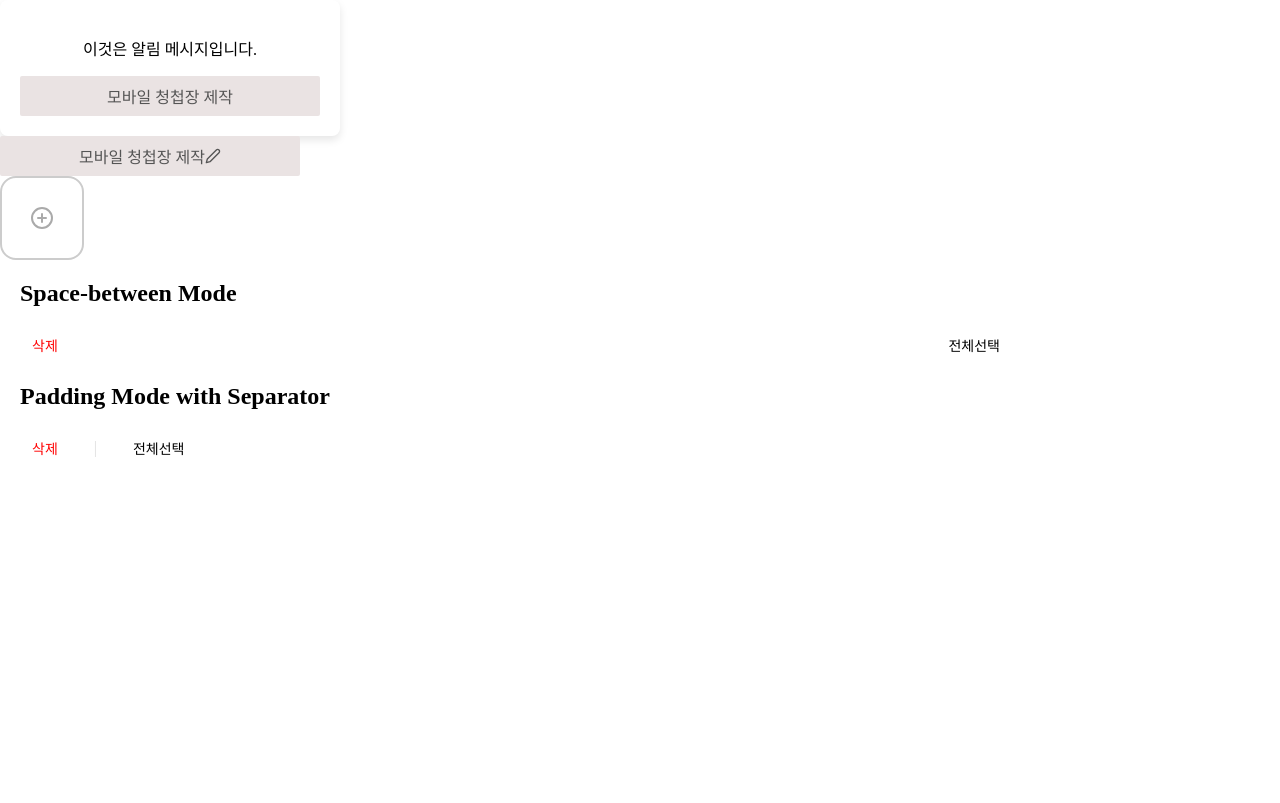
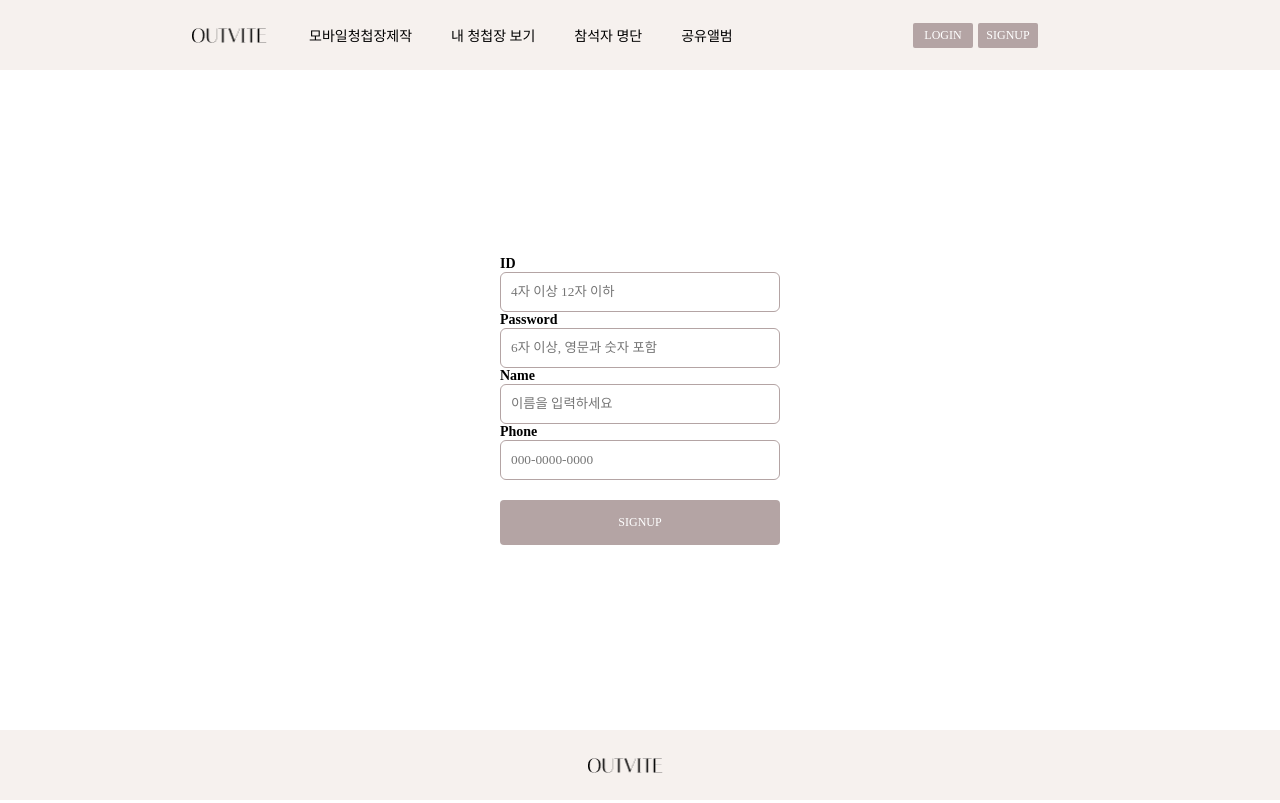
Before and after one commit to SCSA-team-1/Outvite, a React (Create React App) app in the folder dev/FE/outvite/: page / in a window 1280 px wide. Built offline with nearby package versions, Linux system fonts and the light colour scheme; a web font is replaced by a local one.

Commit message:
:bug:_app.js 불필요한 변수 제거_(#28)

```diff
--- a/dev/FE/outvite/src/App.js
+++ b/dev/FE/outvite/src/App.js
@@ -1,34 +1,13 @@
 /** @format */
 import React, { useState } from "react";
 import "./App.css";
-import CommonButton from "../src/components/common/CommonButton/CommonButton";
-import { FiEdit2 } from "react-icons/fi";
-import CommonAlert from "../src/components/common/CommonAlert/CommonAlert";
-import CommonPhotoUploader from "./components/common/CommonPhotoUploader/CommonPhotoUploader";
-import Test from "./Test";
-
+// import LogInPage from "./pages/main/LogInPage";
+import SignUpPage from "./pages/main/SignUpPage";
 const App = () => {
-  const handleAlertButtonClick = () => {
-    alert("Button clicked!");
-  };
-  const [image, setImage] = useState(null);
-
-  // 파일 선택 시 이미지 설정
-  const handleFilesSelected = (files) => {
-    if (files.length > 0) {
-      const imageUrl = URL.createObjectURL(files[0]);
-      setImage(imageUrl);
-    }
-  };
-
-  // 이미지 삭제
-  const handleDelete = () => {
-    setImage(null);
-
-  };
   return (
     <>
-      <Test/>
+      {/* <LogInPage></LogInPage> */}
+      <SignUpPage></SignUpPage>
     </>
   );
 };
```
